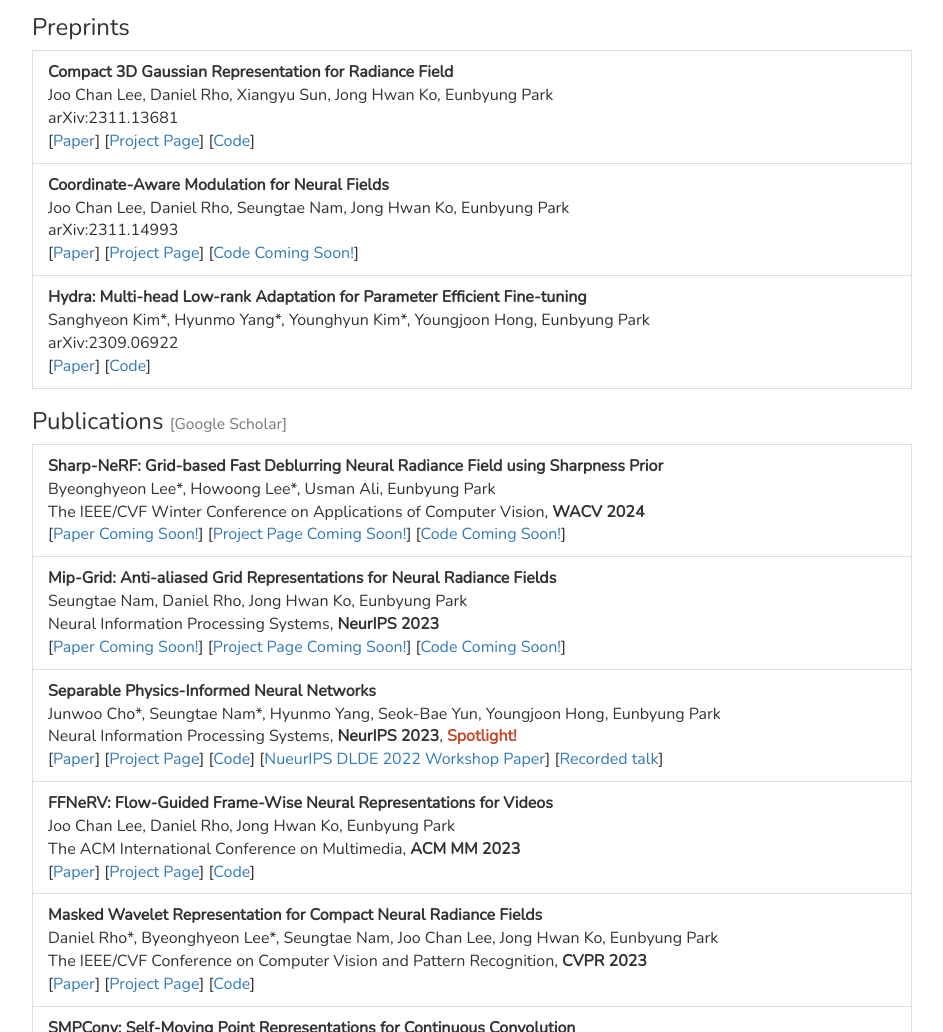
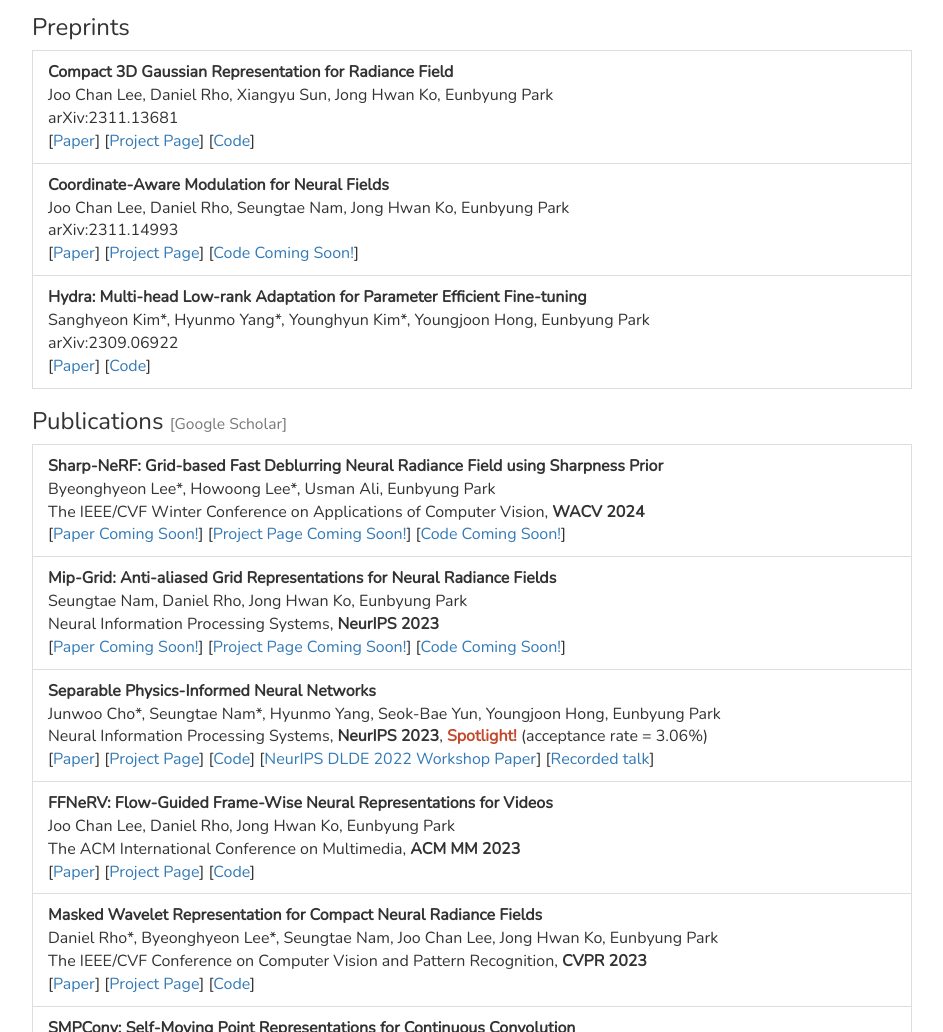
Before and after one commit to silverbottlep/silverbottlep.github.io, a plain HTML site: page publication.html in a window 1280 px wide. Shown: the part 68-1100 px from the top of the page, without its empty margins (168-1111 px from the left). Drawn offline with nearby package versions, Linux system fonts and the light colour scheme.

Commit message:
modify pubs

```diff
--- a/publication.html
+++ b/publication.html
@@ -62,8 +62,8 @@
                 <li class="list-group-item">
                 <p class="paper"><b>Separable Physics-Informed Neural Networks</b></p>
                 <p class="paper">Junwoo Cho*, Seungtae Nam*, Hyunmo Yang, Seok-Bae Yun, Youngjoon Hong, Eunbyung Park</p>
-                <p class="paper">Neural Information Processing Systems, <b>NeurIPS 2023</b>, <b style="color:#C34A2C">Spotlight!</b></p>
-                <p class="paper">[<a target="_blank" href="https://arxiv.org/abs/2306.15969">Paper</a>] [<a target="_blank" href="https://jwcho5576.github.io/spinn.github.io/">Project Page</a>] [<a target="_blank" href="https://github.com/stnamjef/SPINN">Code</a>] [<a target="_blank" href="https://arxiv.org/abs/2211.08761">NueurIPS DLDE 2022 Workshop Paper</a>] [<a target="_blank" href="https://youtu.be/S-b26O2OWhI?t=4759">Recorded talk</a>] </p>
+                <p class="paper">Neural Information Processing Systems, <b>NeurIPS 2023</b>, <b style="color:#C34A2C">Spotlight!</b> (acceptance rate = 3.06%) </p>
+                <p class="paper">[<a target="_blank" href="https://arxiv.org/abs/2306.15969">Paper</a>] [<a target="_blank" href="https://jwcho5576.github.io/spinn.github.io/">Project Page</a>] [<a target="_blank" href="https://github.com/stnamjef/SPINN">Code</a>] [<a target="_blank" href="https://arxiv.org/abs/2211.08761">NeurIPS DLDE 2022 Workshop Paper</a>] [<a target="_blank" href="https://youtu.be/S-b26O2OWhI?t=4759">Recorded talk</a>] </p>
                 </li>
                 <li class="list-group-item">
                 <p class="paper"><b>FFNeRV: Flow-Guided Frame-Wise Neural Representations for Videos</b></p>
```
